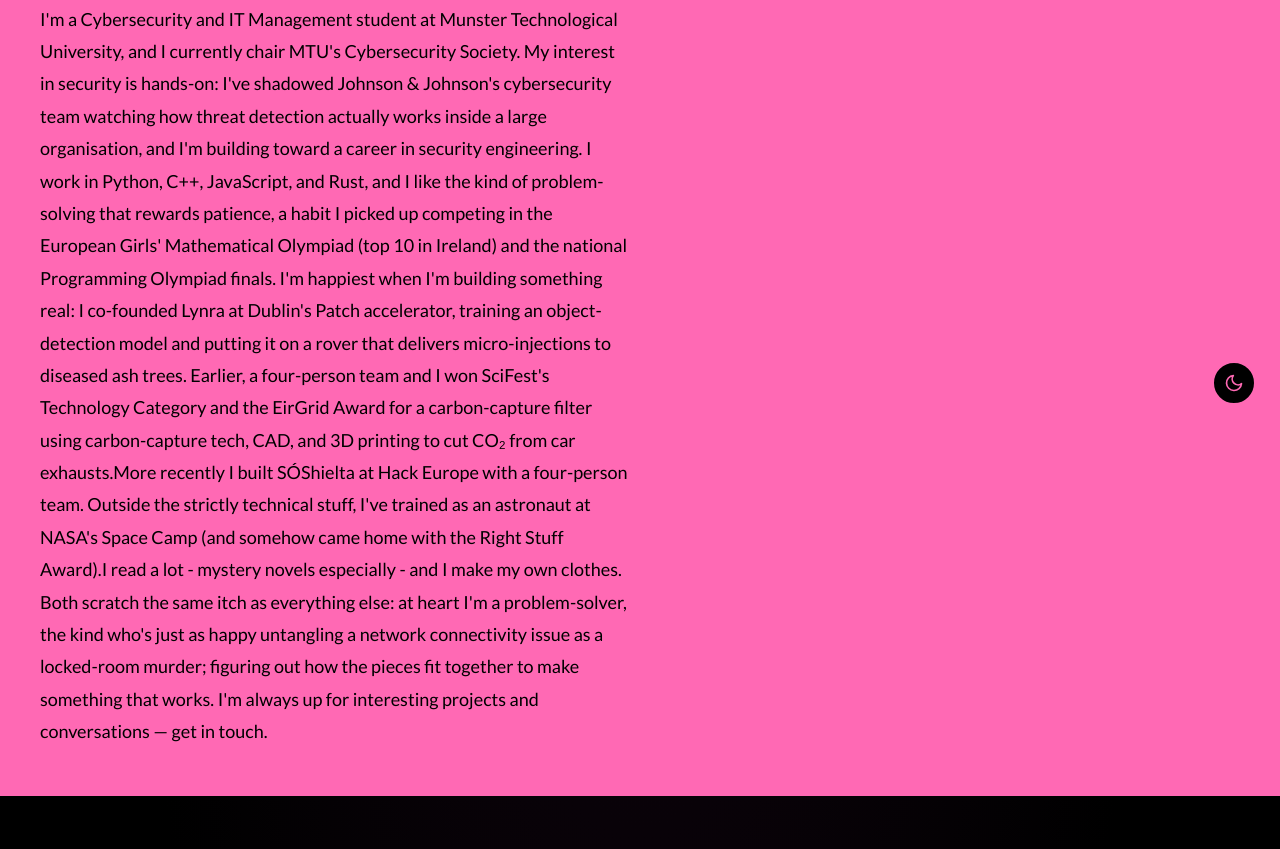
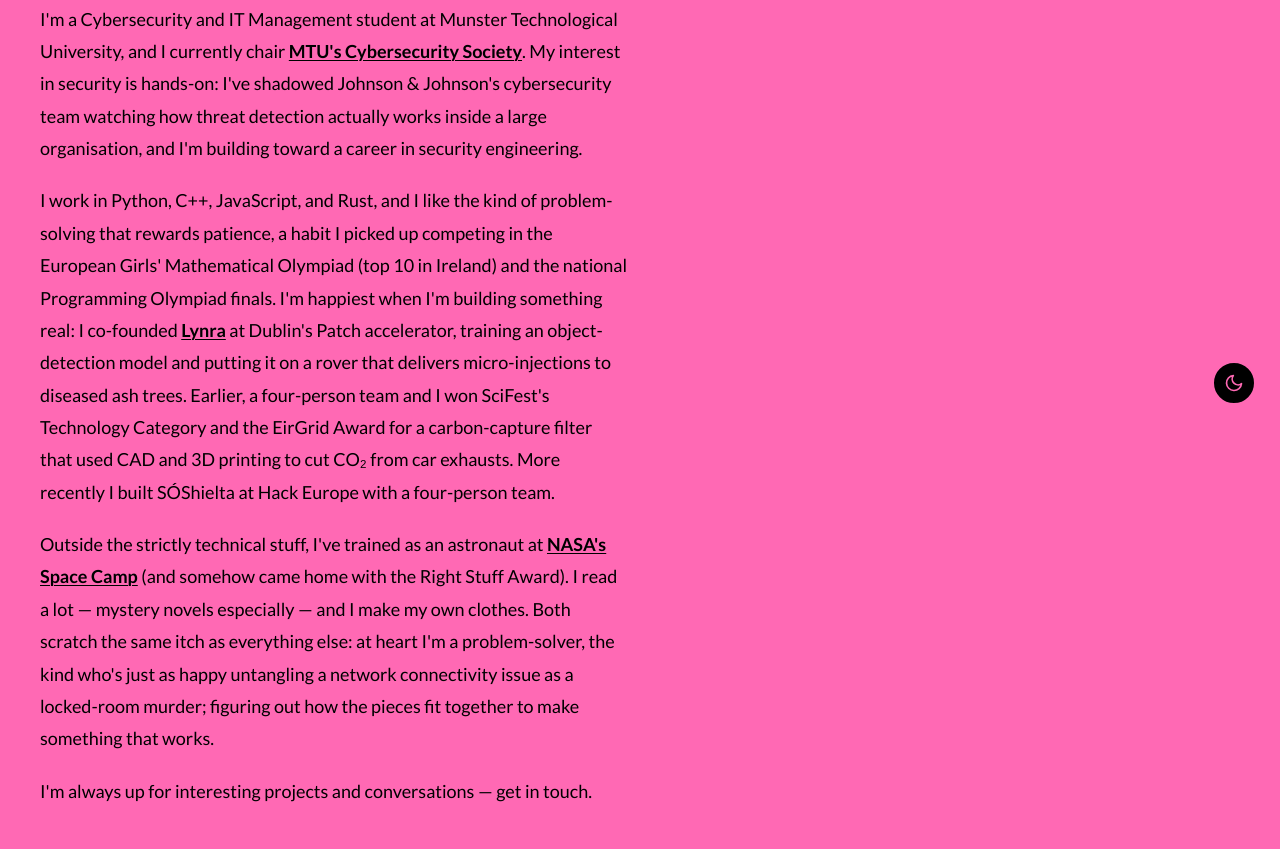
Before and after one commit to sine-adahern/personal_site, an Astro site: page /about in a window 1280 px wide. Shown: the part 371-1220 px from the top of the page. Built offline with nearby package versions, Linux system fonts and the light colour scheme; Astro itself is replaced by a stand-in of ours.

Commit message:
redid bio section

```diff
--- a/src/pages/about.astro
+++ b/src/pages/about.astro
@@ -52,10 +52,16 @@ const photos = [
     <section class="bio-strip" aria-label="About me">
       <div class="bio-inner">
         <p class="bio-text">
-          I'm a Cybersecurity and IT Management student at Munster Technological University, and I currently chair MTU's Cybersecurity Society. My interest in security is hands-on: I've shadowed Johnson & Johnson's cybersecurity team watching how threat detection actually works inside a large organisation, and I'm building toward a career in security engineering.
- I work in Python, C++, JavaScript, and Rust, and I like the kind of problem-solving that rewards patience, a habit I picked up competing in the European Girls' Mathematical Olympiad (top 10 in Ireland) and the national Programming Olympiad finals. I'm happiest when I'm building something real:  I co-founded Lynra at Dublin's Patch accelerator, training an object-detection model and putting it on a rover that delivers micro-injections to diseased ash trees. Earlier, a four-person team and I won SciFest's Technology Category and the EirGrid Award for a carbon-capture filter using carbon-capture tech, CAD, and 3D printing to cut CO₂ from car exhausts.More recently I built SÓShielta at Hack Europe with a four-person team.
-Outside the strictly technical stuff, I've trained as an astronaut at NASA's Space Camp (and somehow came home with the Right Stuff Award).I read a lot -  mystery novels especially - and I make my own clothes. Both scratch the same itch as everything else: at heart I'm a problem-solver, the kind who's just as happy untangling a network connectivity issue as a locked-room murder; figuring out how the pieces fit together to make something that works.
- I'm always up for interesting projects and conversations — get in touch.
+          I'm a Cybersecurity and IT Management student at Munster Technological University, and I currently chair <a href="/cybersoc">MTU's Cybersecurity Society</a>. My interest in security is hands-on: I've shadowed Johnson &amp; Johnson's cybersecurity team watching how threat detection actually works inside a large organisation, and I'm building toward a career in security engineering.
+        </p>
+        <p class="bio-text">
+          I work in Python, C++, JavaScript, and Rust, and I like the kind of problem-solving that rewards patience, a habit I picked up competing in the European Girls' Mathematical Olympiad (top 10 in Ireland) and the national Programming Olympiad finals. I'm happiest when I'm building something real: I co-founded <a href="/patch">Lynra</a> at Dublin's Patch accelerator, training an object-detection model and putting it on a rover that delivers micro-injections to diseased ash trees. Earlier, a four-person team and I won SciFest's Technology Category and the EirGrid Award for a carbon-capture filter that used CAD and 3D printing to cut CO₂ from car exhausts. More recently I built SÓShielta at Hack Europe with a four-person team.
+        </p>
+        <p class="bio-text">
+          Outside the strictly technical stuff, I've trained as an astronaut at <a href="/trips">NASA's Space Camp</a> (and somehow came home with the Right Stuff Award). I read a lot — mystery novels especially — and I make my own clothes. Both scratch the same itch as everything else: at heart I'm a problem-solver, the kind who's just as happy untangling a network connectivity issue as a locked-room murder; figuring out how the pieces fit together to make something that works.
+        </p>
+        <p class="bio-text">
+          I'm always up for interesting projects and conversations — get in touch.
         </p>
       </div>
     </section>
@@ -203,6 +209,25 @@ Outside the strictly technical stuff, I've trained as an astronaut at NASA's Spa
     line-height: 1.8;
     color: #000000;
     font-weight: 400;
+    margin: 0 0 1.1em 0;
+  }
+
+  .bio-text:last-child {
+    margin-bottom: 0;
+  }
+
+  .bio-text a {
+    color: #000000;
+    font-weight: 600;
+    text-decoration: underline;
+    text-underline-offset: 2px;
+    text-decoration-thickness: 1px;
+    transition: color 0.15s ease;
+  }
+
+  .bio-text a:hover,
+  .bio-text a:focus-visible {
+    color: #ffffff;
   }
 
   @media (min-width: 768px) {
```
